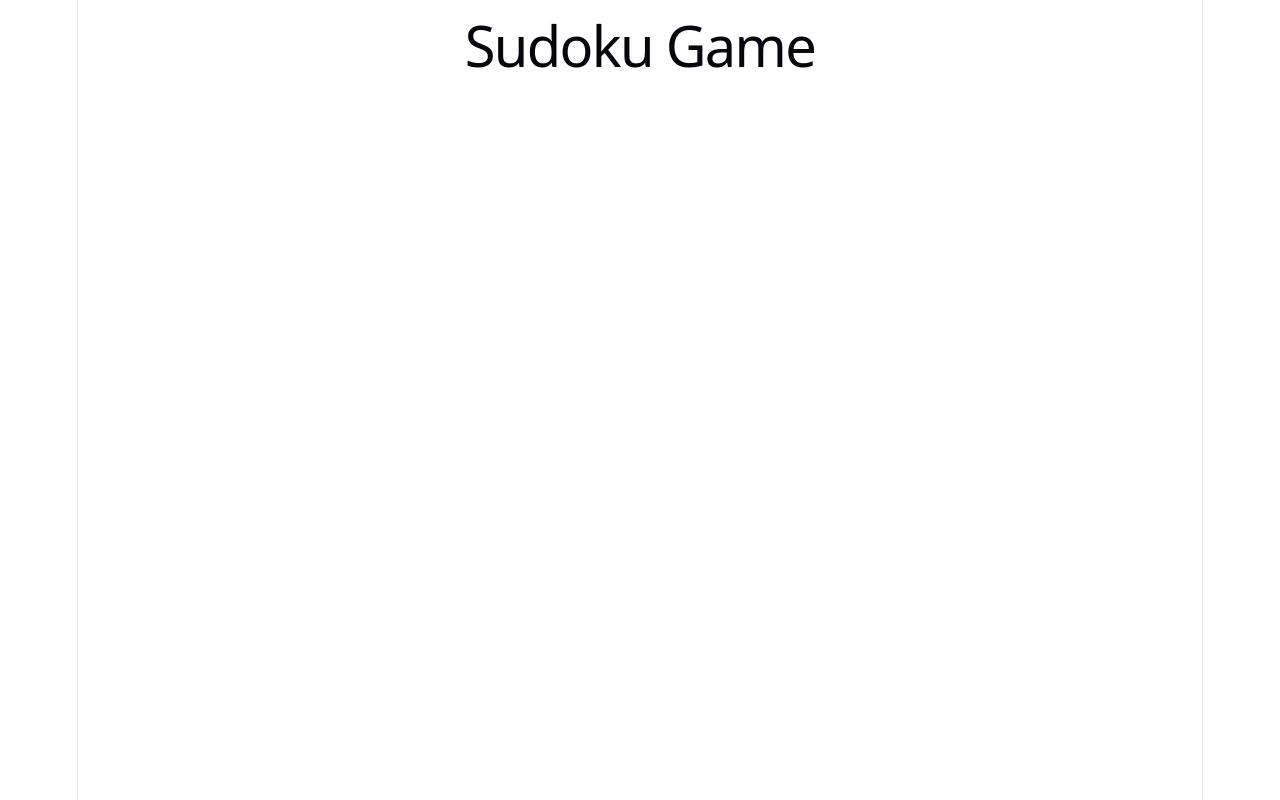
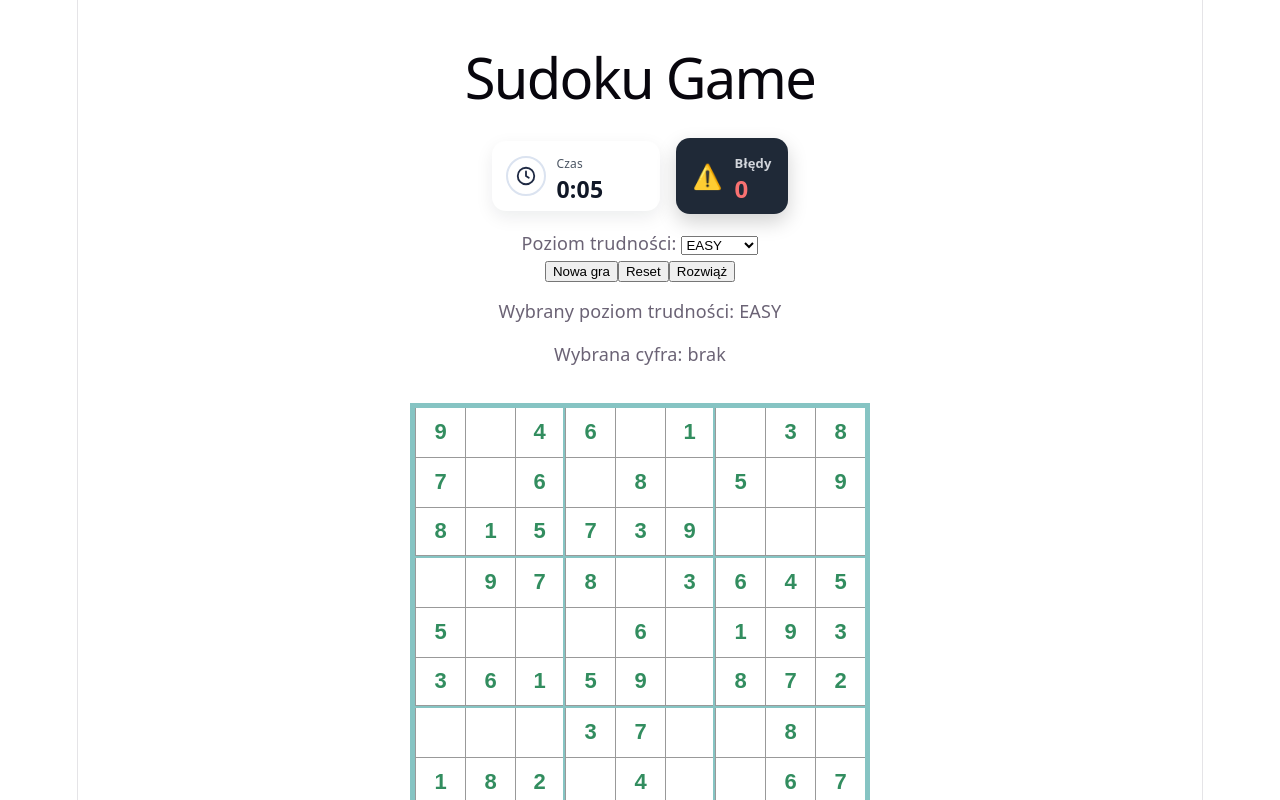
Before and after one commit to apetrochenko6/sudoku, a React (Vite) app: page / in a window 1280 px wide. Shown: the top 800 px of the page. Built offline with nearby package versions, Linux system fonts and the light colour scheme.

Commit message:
feat: dodanie licznika błędów

```diff
--- a/src/App.css
+++ b/src/App.css
@@ -1,5 +1,17 @@
+.app-container {
+  display: flex;
+  flex-direction: column;
+  align-items: center;
+  gap: 16px;
+  min-height: 100vh;
+  padding: 32px;
+  box-sizing: border-box;
+}
 
-.body {
-  position: relative;
-
+.game-status-bar {
+  display: flex;
+  align-items: center;
+  justify-content: center;
+  gap: 16px;
+  flex-wrap: wrap;
 }
--- a/src/App.tsx
+++ b/src/App.tsx
@@ -1,9 +1,75 @@
+import { useState } from 'react';
 import './App.css';
+import { BoardComponent } from './components/BoardComponent';
+import { ControlPanelComponent } from './components/ControlPanelComponent';
+import { ErrorCounterComponent } from './components/ErrorCounterComponent';
+import { NumpadComponent } from './components/NumpadComponent';
+import { TimerComponent } from './components/TimerComponent';
+import { Difficulty } from './models/Difficulty';
 
 function App() {
+  const [difficulty, setDifficulty] = useState<Difficulty>(Difficulty.EASY);
+  const [selectedNumber, setSelectedNumber] = useState<number | null>(null);
+  const [errorsCount, setErrorsCount] = useState(0);
+  const [resetKey, setResetKey] = useState(0);
+
+  function resetGameState(): void {
+    setErrorsCount(0);
+    setSelectedNumber(null);
+    setResetKey((previousResetKey) => previousResetKey + 1);
+  }
+
+  function handleNewGame(): void {
+    resetGameState();
+  }
+
+  function handleReset(): void {
+    resetGameState();
+  }
+
+  function handleSolve(): void {
+    console.log('Rozwiązanie gry');
+  }
+
+  function handleDifficultyChange(newDifficulty: Difficulty): void {
+    setDifficulty(newDifficulty);
+    resetGameState();
+  }
+
+  function handleNumberSelect(value: number): void {
+    setSelectedNumber(value);
+  }
+
+  function handleIncorrectMove(): void {
+    setErrorsCount((previousErrorsCount) => previousErrorsCount + 1);
+  }
+
   return (
     <div className="app-container">
       <h1>Sudoku Game</h1>
+
+      <div className="game-status-bar">
+        <TimerComponent />
+        <ErrorCounterComponent errorsCount={errorsCount} />
+      </div>
+
+      <ControlPanelComponent
+        onNewGame={handleNewGame}
+        onReset={handleReset}
+        onSolve={handleSolve}
+        onDifficultyChange={handleDifficultyChange}
+      />
+
+      <p>Wybrany poziom trudności: {difficulty}</p>
+      <p>Wybrana cyfra: {selectedNumber === null ? 'brak' : selectedNumber}</p>
+
+      <BoardComponent
+        key={`${difficulty}-${resetKey}`}
+        difficulty={difficulty}
+        onIncorrectMove={handleIncorrectMove}
+      />
+
+      <NumpadComponent onNumberSelect={handleNumberSelect} />
     </div>
   );
 }
--- a/src/components/BoardComponent.css
+++ b/src/components/BoardComponent.css
@@ -3,7 +3,7 @@
   grid-template-columns: repeat(9, 50px);
   grid-template-rows: repeat(9, 50px);
   background-color: #ccc;
-  border: 3px solid rgb(84, 162, 182);
+  border: 5px solid #86c4c3;
   width: max-content;
   margin: 20px auto;
 }
@@ -16,8 +16,8 @@
 
 }
 .border-right-thick {
-  border-right: 3px solid rgb(84, 162, 182);
+  border-right: 2px solid #86c4c3;
 }
 .border-bottom-thick {
-  border-bottom: 3px solid rgb(84, 162, 182);
+  border-bottom: 2px solid #86c4c3;
 }
--- a/src/components/BoardComponent.tsx
+++ b/src/components/BoardComponent.tsx
@@ -1,22 +1,51 @@
-import React, { useState } from 'react';
+import { useState } from 'react';
 import './BoardComponent.css';
 import { CellComponent } from './CellComponent';
 import { Board } from '../models/Board';
 import type { CellMatrix } from '../models/Cell';
 import { Difficulty } from '../models/Difficulty';
 
-export const BoardComponent: React.FC = () => {
-  const [boardObj] = useState(() => {
-    const newBoard = new Board();
-    newBoard.generateBoard(Difficulty.HARD);
-    return newBoard;
-  });
+type BoardComponentProps = {
+  difficulty?: Difficulty;
+  onIncorrectMove?: () => void;
+};
 
-  const [grid] = useState<CellMatrix>(boardObj.getGrid());
+export function BoardComponent({
+  difficulty = Difficulty.HARD,
+  onIncorrectMove = () => undefined,
+}: BoardComponentProps) {
+  const [boardObj] = useState<Board>(() => Board.generateBoard(difficulty));
+  const [grid, setGrid] = useState<CellMatrix>(boardObj.getGrid());
 
-  const handleCellChange = (row: number, col: number, value: number) => {
-    console.log(`Gracz wprowadził ${value} w [${row}, ${col}]`);
-  };
+  function refreshGrid(): void {
+    setGrid(boardObj.getGrid().map((row) => [...row]));
+  }
+
+  function handleCellChange(row: number, col: number, value: number): void {
+    const cell = boardObj.getCell(row, col);
+
+    if (cell.getIsInitial()) {
+      return;
+    }
+
+    if (value === 0) {
+      cell.setValue(0);
+      cell.setError(false);
+      refreshGrid();
+      return;
+    }
+
+    const isCorrectMove = boardObj.isValidMove(row, col, value);
+
+    cell.setValue(value);
+    cell.setError(!isCorrectMove);
+
+    if (!isCorrectMove) {
+      onIncorrectMove();
+    }
+
+    refreshGrid();
+  }
 
   return (
     <div className="sudoku-board" data-testid="sudoku-board">
@@ -24,6 +53,7 @@ export const BoardComponent: React.FC = () => {
         rowArr.map((cellObj, colIndex) => {
           const isThickRight = colIndex === 2 || colIndex === 5;
           const isThickBottom = rowIndex === 2 || rowIndex === 5;
+
           return (
             <div
               key={`${rowIndex}-${colIndex}`}
@@ -42,4 +72,4 @@ export const BoardComponent: React.FC = () => {
       ))}
     </div>
   );
-};
+}
--- a/src/components/ControlPanelComponent.tsx
+++ b/src/components/ControlPanelComponent.tsx
@@ -1,5 +1,4 @@
 import { Difficulty } from '../models/Difficulty';
-import './ControlPanelComponent.css';
 
 type ControlPanelComponentProps = {
   onNewGame: () => void;
@@ -15,40 +14,29 @@ export function ControlPanelComponent({
   onDifficultyChange,
 }: ControlPanelComponentProps) {
   const renderNewGameBtn = () => {
-  return (
-    <button className="control-button primary" onClick={onNewGame}>
-      Nowa gra
-    </button>
-  );
+    return <button onClick={onNewGame}>Nowa gra</button>;
   };
 
   const renderResetBtn = () => {
-  return (
-    <button className="control-button secondary" onClick={onReset}>
-      Reset
-    </button>
-  );
+    return <button onClick={onReset}>Reset</button>;
   };
 
   const renderSolveBtn = () => {
+    return <button onClick={onSolve}>Rozwiąż</button>;
+  };
+
   return (
-    <button className="control-button primary" onClick={onSolve}>
-      Rozwiąż
-    </button>
-  );
-};
-  return (
-   <div className="control-panel">
-     <div className="difficulty-control">
-  <label className="difficulty-label">Poziom trudności: </label>
-        <select className="difficulty-select" onChange={event => onDifficultyChange(event.target.value as Difficulty)}>
+    <div>
+      <div>
+        <label>Poziom trudności: </label>
+        <select onChange={event => onDifficultyChange(event.target.value as Difficulty)}>
           <option value={Difficulty.EASY}>EASY</option>
           <option value={Difficulty.MEDIUM}>MEDIUM</option>
           <option value={Difficulty.HARD}>HARD</option>
         </select>
       </div>
 
-      <div className="control-buttons">
+      <div>
         {renderNewGameBtn()}
         {renderResetBtn()}
         {renderSolveBtn()}
--- /dev/null
+++ b/src/components/ErrorCounterComponent.css
@@ -0,0 +1,34 @@
+.error-counter-card {
+  display: flex;
+  align-items: center;
+  gap: 12px;
+  width: fit-content;
+  padding: 12px 16px;
+  border-radius: 14px;
+  background-color: #1f2937;
+  color: white;
+  box-shadow: 0 8px 20px rgb(0 0 0 / 18%);
+}
+
+.error-counter-icon {
+  font-size: 24px;
+  line-height: 1;
+}
+
+.error-counter-content {
+  display: flex;
+  flex-direction: column;
+  align-items: flex-start;
+}
+
+.error-counter-label {
+  font-size: 13px;
+  font-weight: 600;
+  color: #d1d5db;
+}
+
+.error-counter-value {
+  font-size: 24px;
+  font-weight: 800;
+  color: #f87171;
+}
--- /dev/null
+++ b/src/components/ErrorCounterComponent.tsx
@@ -0,0 +1,17 @@
+import './ErrorCounterComponent.css';
+
+type ErrorCounterComponentProps = {
+  errorsCount: number;
+};
+
+export function ErrorCounterComponent({ errorsCount }: ErrorCounterComponentProps) {
+  return (
+    <div className="error-counter-card" aria-label="Licznik błędów">
+      <span className="error-counter-icon">⚠️</span>
+      <div className="error-counter-content">
+        <span className="error-counter-label">Błędy</span>
+        <span className="error-counter-value">{errorsCount}</span>
+      </div>
+    </div>
+  );
+}
```
Also changed, not shown: 2 other files (tests, documents, lock files or other folders). Lines whose indentation alone changed are shown as unchanged.
